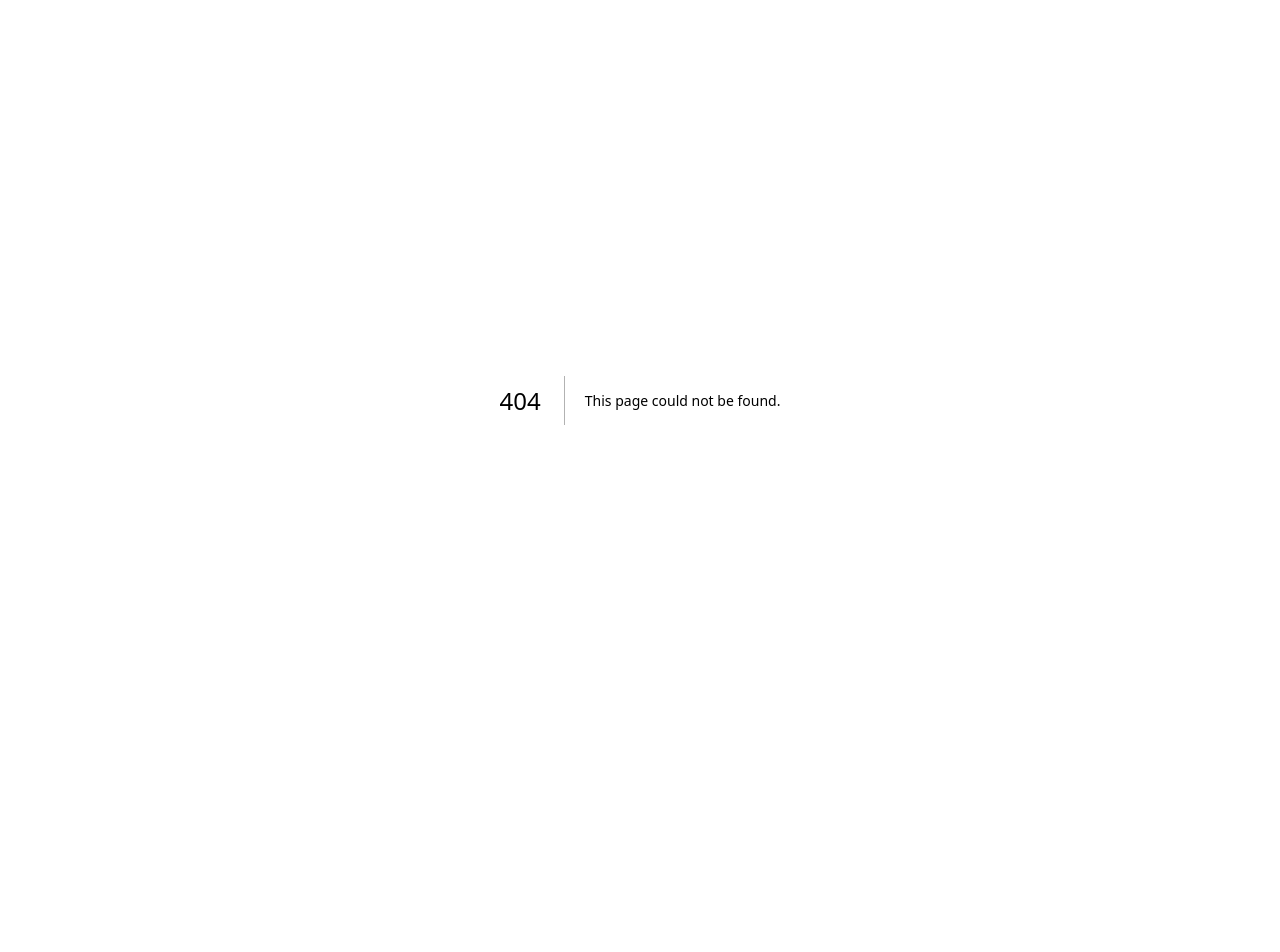
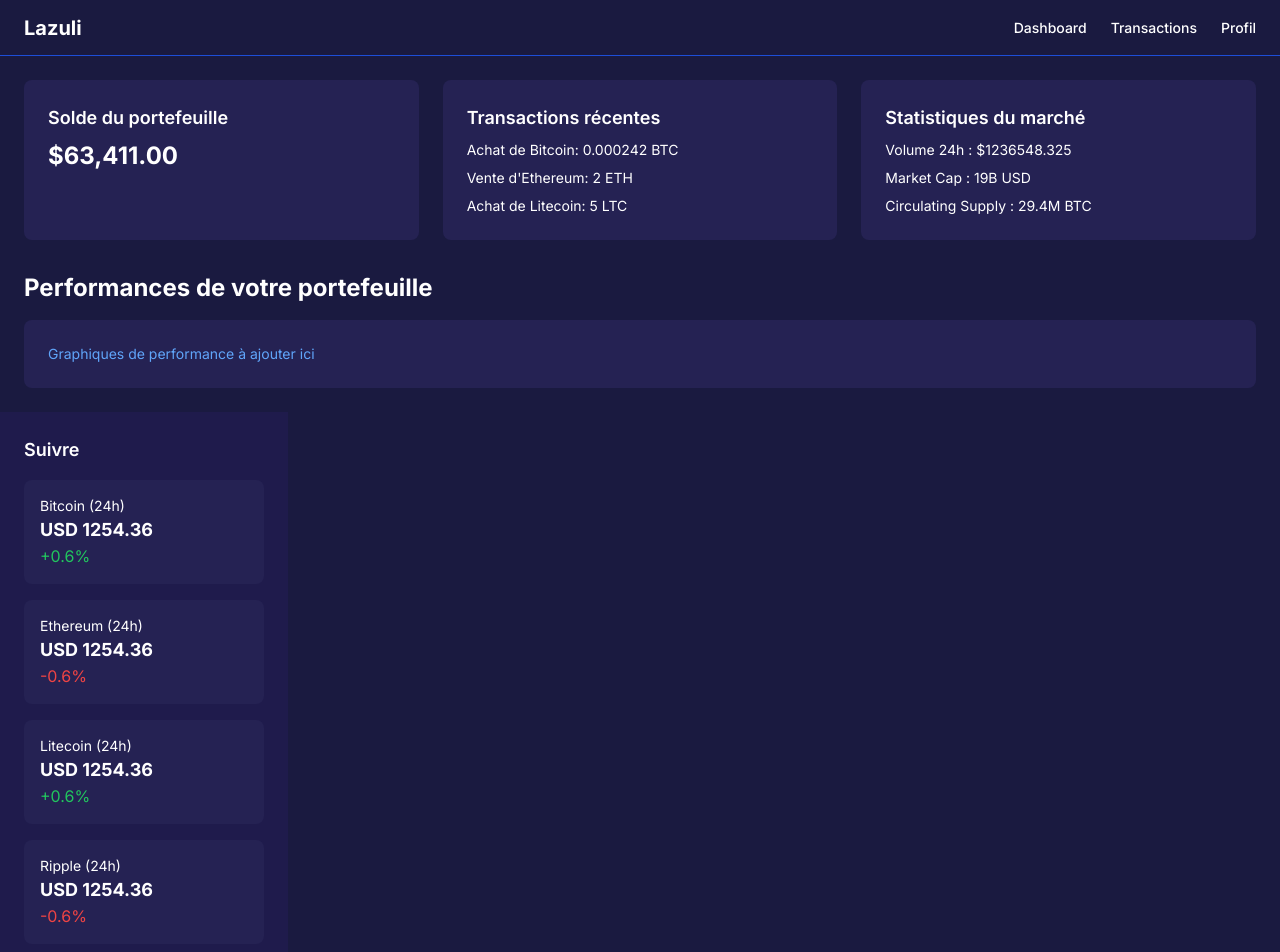
Before and after one commit to BdeB-Org/projet-de-session-equipe-ishowcode, a Next.js app in the folder lazuli/: page /Dashboard in a window 1280 px wide. Before the commit this address had no page. Shown: the top 952 px of the page. Before the commit the page ends 800 px from the top, so only its background shows below. Built offline with nearby package versions, Linux system fonts and the light colour scheme.

Commit message:
Debut de la page dashboard

```diff
--- /dev/null
+++ b/lazuli/app/Dashboard/page.tsx
@@ -0,0 +1,106 @@
+'use client'
+
+import { Button } from "@/components/ui/button"
+import { Input } from "@/components/ui/input"
+import { Label } from "@/components/ui/label"
+import Link from "next/link"
+
+export default function DashboardPage() {
+  return (
+    <div className="flex flex-col min-h-screen bg-[#1a1a40] text-white">
+      <header className="px-4 lg:px-6 h-14 flex items-center border-b border-blue-700">
+        <Link className="flex items-center justify-center" href="/">
+          <span className="font-bold text-xl">Lazuli</span>
+        </Link>
+        <nav className="ml-auto flex gap-4 sm:gap-6">
+          <Link className="text-sm font-medium hover:text-blue-300" href="/dashboard">
+            Dashboard
+          </Link>
+          <Link className="text-sm font-medium hover:text-blue-300" href="#">
+            Transactions
+          </Link>
+          <Link className="text-sm font-medium hover:text-blue-300" href="#">
+            Profil
+          </Link>
+        </nav>
+      </header>
+
+      <main className="flex-1 p-6">
+        <div className="grid grid-cols-1 md:grid-cols-3 gap-6">
+          {/* Solde du portefeuille */}
+          <div className="bg-[#252253] p-6 rounded-lg">
+            <h2 className="text-lg font-semibold mb-2">Solde du portefeuille</h2>
+            <p className="text-2xl font-bold">$63,411.00</p>
+          </div>
+
+          {/* Transactions récentes */}
+          <div className="bg-[#252253] p-6 rounded-lg">
+            <h2 className="text-lg font-semibold mb-2">Transactions récentes</h2>
+            <ul className="text-sm space-y-2">
+              <li>Achat de Bitcoin: 0.000242 BTC</li>
+              <li>Vente d'Ethereum: 2 ETH</li>
+              <li>Achat de Litecoin: 5 LTC</li>
+            </ul>
+          </div>
+
+          {/* Statistiques du marché */}
+          <div className="bg-[#252253] p-6 rounded-lg">
+            <h2 className="text-lg font-semibold mb-2">Statistiques du marché</h2>
+            <ul className="text-sm space-y-2">
+              <li>Volume 24h : $1236548.325</li>
+              <li>Market Cap : 19B USD</li>
+              <li>Circulating Supply : 29.4M BTC</li>
+            </ul>
+          </div>
+        </div>
+
+        {/* Performances du portefeuille */}
+        <div className="mt-8">
+          <h2 className="text-2xl font-bold mb-4">Performances de votre portefeuille</h2>
+          <div className="bg-[#252253] p-6 rounded-lg">
+            <p className="text-sm text-blue-400">Graphiques de performance à ajouter ici</p>
+          </div>
+        </div>
+      </main>
+
+      {/* Section Follow */}
+      <aside className="w-72 bg-[#1f1b4c] p-6">
+        <h2 className="text-lg font-semibold mb-4">Suivre</h2>
+        <div className="bg-[#252253] p-4 mb-4 rounded-lg">
+          <h3 className="text-sm">Bitcoin (24h)</h3>
+          <p className="text-lg font-bold">USD 1254.36</p>
+          <p className="text-green-500">+0.6%</p>
+        </div>
+        <div className="bg-[#252253] p-4 mb-4 rounded-lg">
+          <h3 className="text-sm">Ethereum (24h)</h3>
+          <p className="text-lg font-bold">USD 1254.36</p>
+          <p className="text-red-500">-0.6%</p>
+        </div>
+        <div className="bg-[#252253] p-4 mb-4 rounded-lg">
+          <h3 className="text-sm">Litecoin (24h)</h3>
+          <p className="text-lg font-bold">USD 1254.36</p>
+          <p className="text-green-500">+0.6%</p>
+        </div>
+        <div className="bg-[#252253] p-4 rounded-lg">
+          <h3 className="text-sm">Ripple (24h)</h3>
+          <p className="text-lg font-bold">USD 1254.36</p>
+          <p className="text-red-500">-0.6%</p>
+        </div>
+      </aside>
+
+      <footer className="py-6 px-4 md:px-6 border-t border-blue-700">
+        <div className="container mx-auto flex flex-col sm:flex-row justify-between items-center">
+          <p className="text-sm text-blue-400">© 2024 Lazuli. Tous droits réservés. Ceci est une plateforme de simulation.</p>
+          <nav className="flex gap-4 sm:gap-6 mt-4 sm:mt-0">
+            <Link className="text-sm text-blue-400 hover:text-blue-300" href="#">
+              Conditions d'utilisation
+            </Link>
+            <Link className="text-sm text-blue-400 hover:text-blue-300" href="#">
+              Politique de confidentialité
+            </Link>
+          </nav>
+        </div>
+      </footer>
+    </div>
+  );
+}
```
Also changed, not shown: 1 other file (tests, documents, lock files or other folders).
